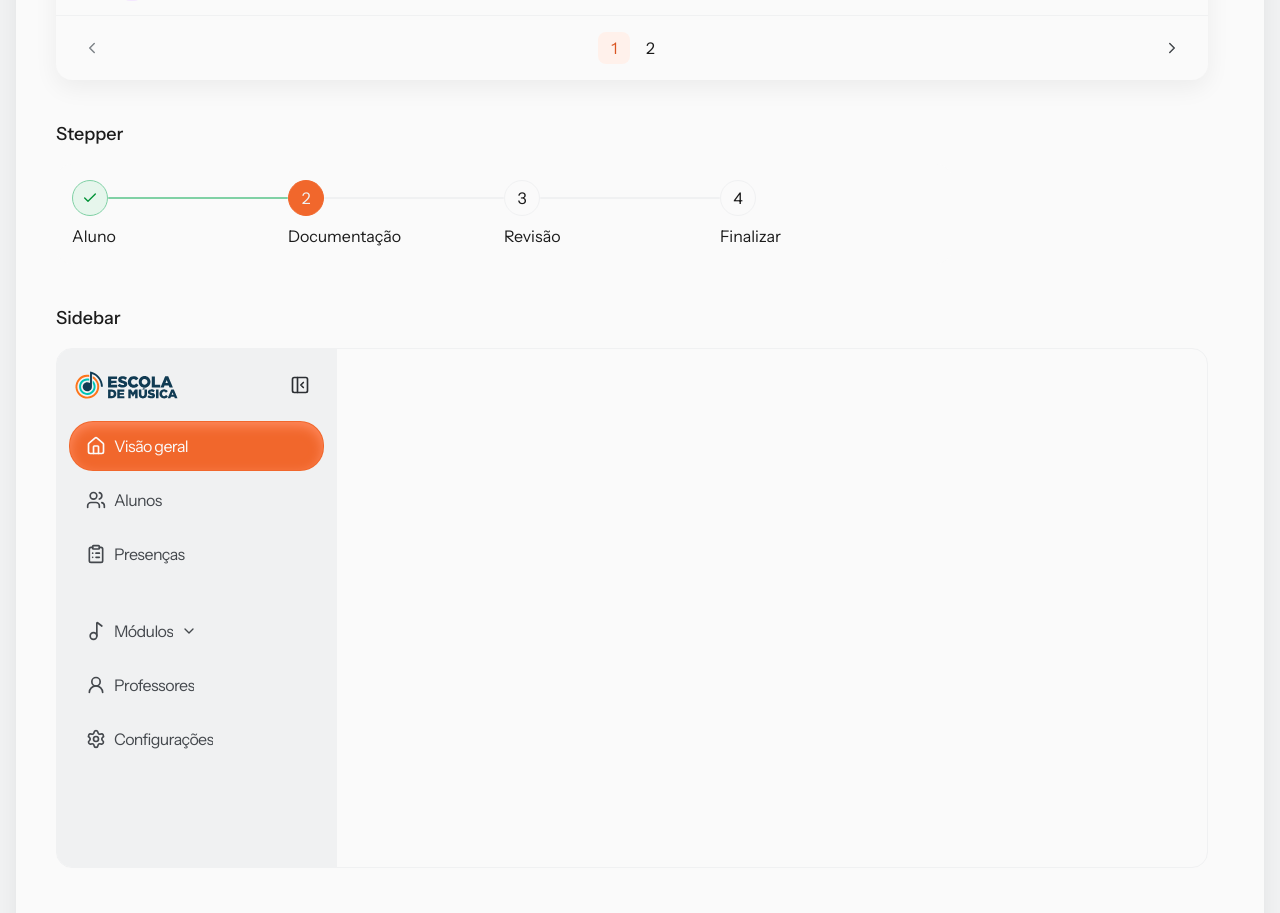
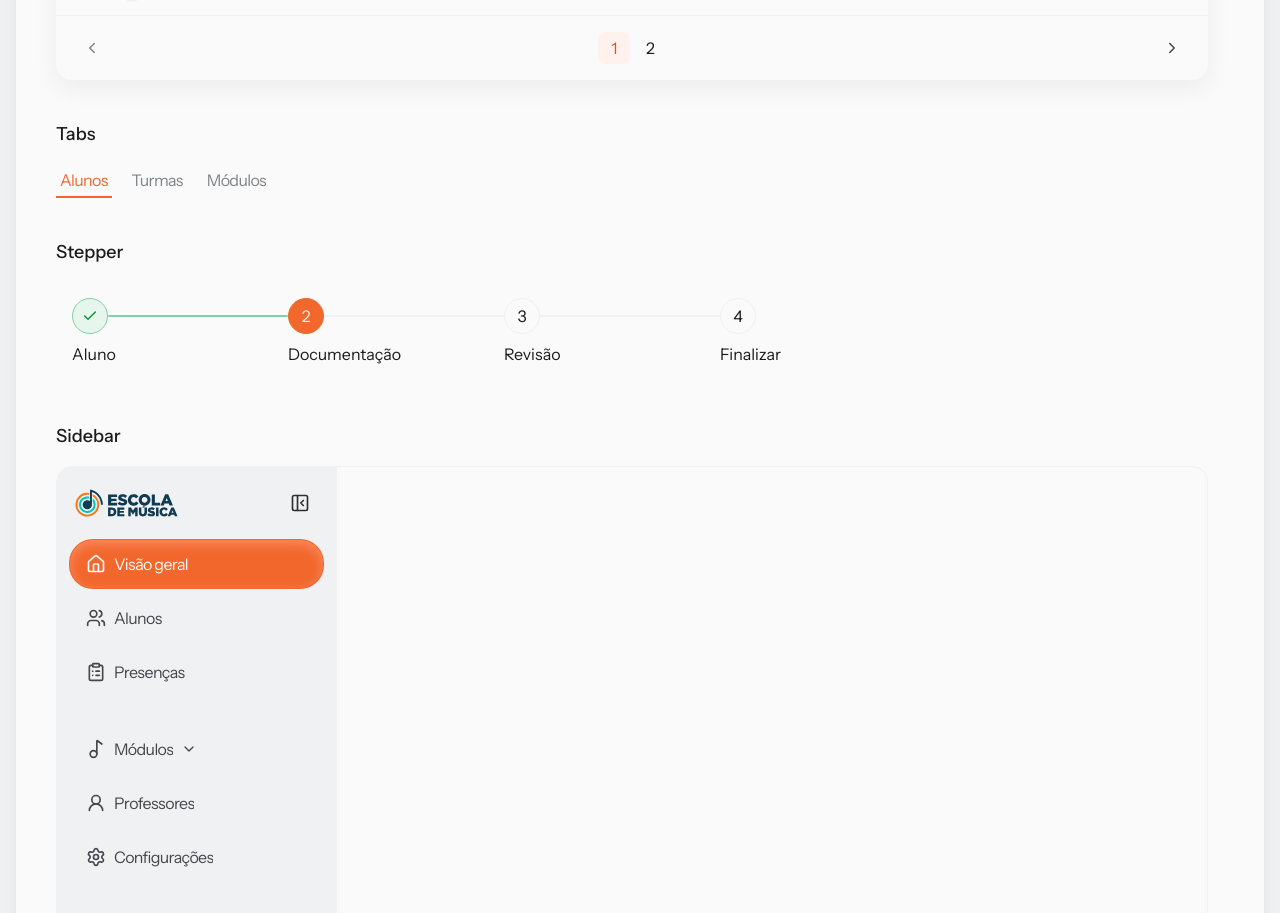
Before and after one commit to AndressaMendess/clm-gestao-2.0, a Next.js app: page /playground in a window 1280 px wide. Shown: the part 4503-5416 px from the top of the page. Built offline with nearby package versions, Linux system fonts and the light colour scheme.

Commit message:
feat: add tabs component with active/inactive token states

```diff
--- a/src/app/(app)/playground/page.tsx
+++ b/src/app/(app)/playground/page.tsx
@@ -16,6 +16,7 @@ import { SelectField } from "@/components/ui/select-field";
 import { Sidebar } from "@/components/ui/sidebar";
 import { Stepper } from "@/components/ui/stepper";
 import { TableCard } from "@/components/ui/table-card";
+import { Tabs } from "@/components/ui/tabs";
 
 type StudentTableRow = {
   avatarSrc?: string;
@@ -37,6 +38,7 @@ export default function HomePage() {
   const [activeSidebarModule, setActiveSidebarModule] = useState<string | null>("module-i");
   const [isSidebarCollapsed, setIsSidebarCollapsed] = useState(false);
   const [isSidebarOpen, setIsSidebarOpen] = useState(true);
+  const [activeTab, setActiveTab] = useState("students");
   const studentRows: StudentTableRow[] = [
     {
       avatarSrc:
@@ -484,6 +486,20 @@ export default function HomePage() {
         </section>
 
         <section className="flex flex-col gap-4">
+          <h2 className="text-lg font-medium">Tabs</h2>
+          <Tabs
+            ariaLabel="Navegação por abas"
+            items={[
+              { id: "students", label: "Alunos" },
+              { id: "classes", label: "Turmas" },
+              { id: "modules", label: "Módulos" },
+            ]}
+            onValueChange={setActiveTab}
+            value={activeTab}
+          />
+        </section>
+
+        <section className="flex flex-col gap-4">
           <h2 className="text-lg font-medium">Stepper</h2>
           <div className="w-full max-w-4xl rounded-2xl bg-[var(--background-primary)] p-4">
             <Stepper
--- /dev/null
+++ b/src/components/ui/tabs/index.tsx
@@ -0,0 +1,108 @@
+"use client";
+
+import { useId, useMemo, useState } from "react";
+import type { KeyboardEvent } from "react";
+import { cx } from "@/lib/cx";
+import {
+  tabsRootStyles,
+  tabsTriggerActiveStyles,
+  tabsTriggerBaseStyles,
+  tabsTriggerInactiveStyles,
+} from "./tabs.styles";
+import type { TabsItem, TabsProps } from "./tabs.types";
+
+function getInitialValue(items: TabsItem[], defaultValue?: string): string | undefined {
+  if (!items.length) return undefined;
+  if (defaultValue && items.some((item) => item.id === defaultValue && !item.disabled)) {
+    return defaultValue;
+  }
+  return items.find((item) => !item.disabled)?.id;
+}
+
+export function Tabs({
+  ariaLabel = "Abas",
+  className,
+  defaultValue,
+  items,
+  onValueChange,
+  value,
+}: TabsProps) {
+  const groupId = useId();
+  const [internalValue, setInternalValue] = useState<string | undefined>(
+    getInitialValue(items, defaultValue),
+  );
+  const selectedValue = value ?? internalValue ?? getInitialValue(items, defaultValue);
+  const enabledItems = useMemo(() => items.filter((item) => !item.disabled), [items]);
+
+  const updateValue = (nextValue: string) => {
+    if (value === undefined) {
+      setInternalValue(nextValue);
+    }
+    onValueChange?.(nextValue);
+  };
+
+  const focusTabById = (tabId: string) => {
+    const element = document.getElementById(tabId);
+    element?.focus();
+  };
+
+  const handleKeyDown = (event: KeyboardEvent<HTMLButtonElement>, currentId: string) => {
+    if (!enabledItems.length) return;
+    const currentIndex = enabledItems.findIndex((item) => item.id === currentId);
+    if (currentIndex < 0) return;
+
+    if (event.key === "ArrowRight" || event.key === "ArrowLeft") {
+      event.preventDefault();
+      const direction = event.key === "ArrowRight" ? 1 : -1;
+      const nextIndex = (currentIndex + direction + enabledItems.length) % enabledItems.length;
+      const nextItem = enabledItems[nextIndex];
+      updateValue(nextItem.id);
+      focusTabById(`${groupId}-tab-${nextItem.id}`);
+      return;
+    }
+
+    if (event.key === "Home") {
+      event.preventDefault();
+      const firstItem = enabledItems[0];
+      updateValue(firstItem.id);
+      focusTabById(`${groupId}-tab-${firstItem.id}`);
+      return;
+    }
+
+    if (event.key === "End") {
+      event.preventDefault();
+      const lastItem = enabledItems[enabledItems.length - 1];
+      updateValue(lastItem.id);
+      focusTabById(`${groupId}-tab-${lastItem.id}`);
+    }
+  };
+
+  return (
+    <div aria-label={ariaLabel} className={cx(tabsRootStyles, className)} role="tablist">
+      {items.map((item) => {
+        const isActive = selectedValue === item.id;
+        return (
+          <button
+            aria-selected={isActive}
+            className={cx(
+              tabsTriggerBaseStyles,
+              isActive ? tabsTriggerActiveStyles : tabsTriggerInactiveStyles,
+            )}
+            disabled={item.disabled}
+            id={`${groupId}-tab-${item.id}`}
+            key={item.id}
+            onClick={() => updateValue(item.id)}
+            onKeyDown={(event) => handleKeyDown(event, item.id)}
+            role="tab"
+            tabIndex={isActive ? 0 : -1}
+            type="button"
+          >
+            {item.label}
+          </button>
+        );
+      })}
+    </div>
+  );
+}
+
+export type { TabsItem, TabsProps } from "./tabs.types";
--- /dev/null
+++ b/src/components/ui/tabs/tabs.styles.ts
@@ -0,0 +1,10 @@
+export const tabsRootStyles = "inline-flex items-center gap-4";
+
+export const tabsTriggerBaseStyles =
+  "inline-flex items-center justify-center whitespace-nowrap border-b-2 border-transparent bg-transparent px-1 py-1 text-left transition-colors focus-visible:outline-none focus-visible:ring-2 focus-visible:ring-[var(--button-focus-ring)] focus-visible:ring-offset-2 disabled:cursor-not-allowed";
+
+export const tabsTriggerActiveStyles =
+  "border-b-[var(--brand-primary-main)] text-[var(--brand-primary-main)] [font-size:var(--typography-body-medium-semibold-font-size)] [line-height:var(--typography-body-medium-semibold-line-height)] [font-weight:var(--typography-body-medium-semibold-font-weight)] [letter-spacing:var(--typography-body-medium-semibold-letter-spacing)]";
+
+export const tabsTriggerInactiveStyles =
+  "text-[var(--button-ghost-content-disabled)] [font-size:var(--typography-body-medium-semibold-font-size)] [line-height:var(--typography-body-medium-semibold-line-height)] [font-weight:var(--typography-body-medium-semibold-font-weight)] [letter-spacing:var(--typography-body-medium-semibold-letter-spacing)] hover:text-[var(--brand-primary-main)]";
```
Also changed, not shown: src/components/ui/tabs/tabs.types.ts (added, +16 -0 lines), 1 other file (tests, documents, lock files or other folders).
